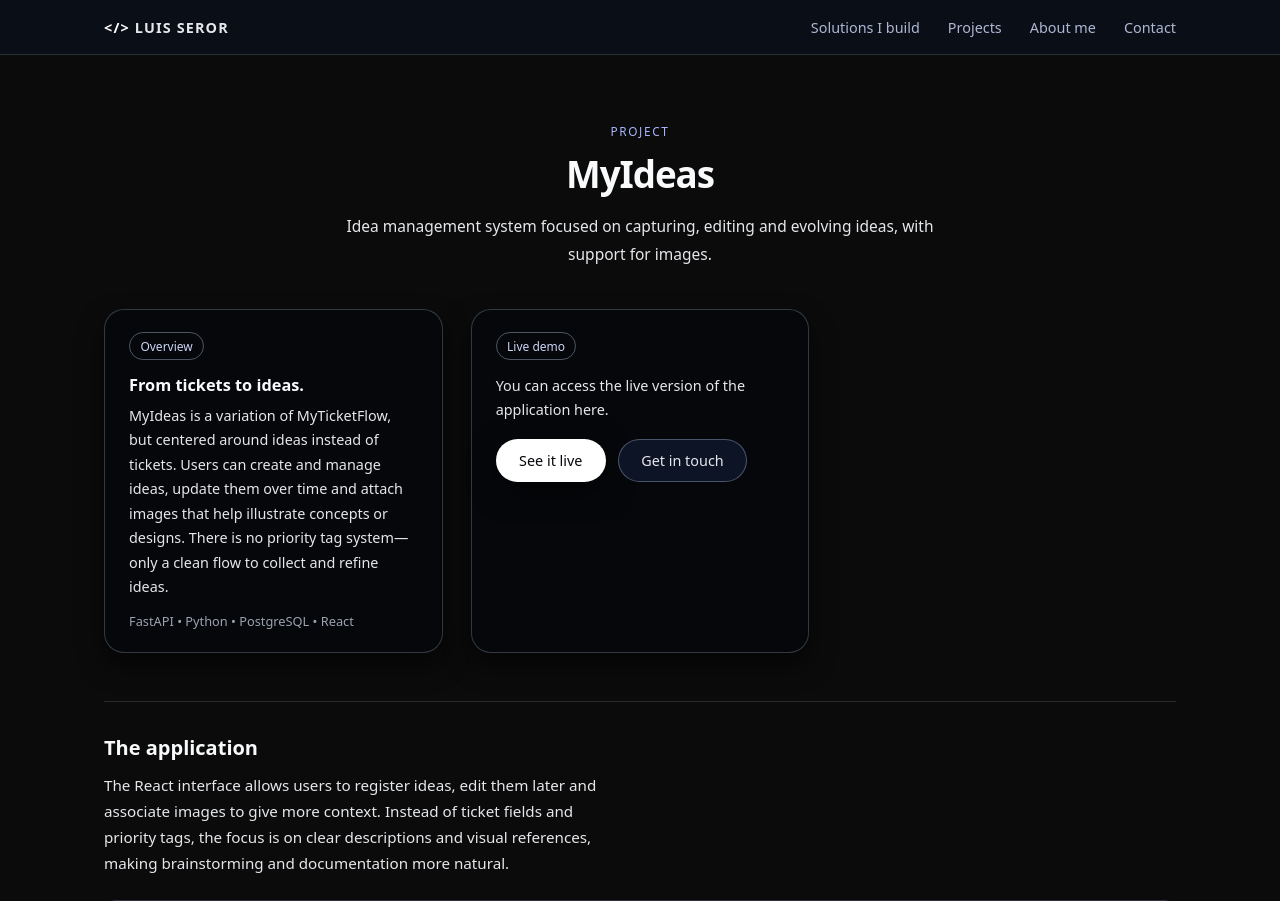
After one commit to LuisOctavioGSeror/portifolio, a Flask app: page /projects/myideas in a window 1280 px wide. The commit adds this page. Shown: the top 901 px of the page. Run offline with Flask 3, Linux system fonts and the light colour scheme; grey boxes are pictures that could not be loaded.

Commit message:
adding new project MyIdeas

```diff
--- a/app/routes.py
+++ b/app/routes.py
@@ -22,6 +22,10 @@ def register_routes(app):
     def project_myticketflow():
         return render_template("projects/myticketflow.html")
 
+    @app.route("/projects/myideas")
+    def project_myideas():
+        return render_template("projects/myideas.html")
+
     @app.route("/about")
     def about():
         return render_template("about.html")
--- /dev/null
+++ b/app/templates/projects/myideas.html
@@ -0,0 +1,79 @@
+{% extends "base.html" %}
+
+{% block title %}MyIdeas – Projects{% endblock %}
+
+{% block content %}
+<section class="section-wrapper">
+  <div class="container">
+    <header class="section-header">
+      <p class="section-kicker">Project</p>
+      <h1 class="section-title">MyIdeas</h1>
+      <p class="section-description">
+        Idea management system focused on capturing, editing and evolving ideas,
+        with support for images.
+      </p>
+    </header>
+
+    <div class="section-grid">
+      <article class="card">
+        <div class="card-label"><span>Overview</span></div>
+        <h2 class="card-title">From tickets to ideas.</h2>
+        <p class="card-text">
+          MyIdeas is a variation of MyTicketFlow, but centered around ideas
+          instead of tickets. Users can create and manage ideas, update them
+          over time and attach images that help illustrate concepts or designs.
+          There is no priority tag system—only a clean flow to collect and
+          refine ideas.
+        </p>
+        <p class="card-meta">
+          FastAPI • Python • PostgreSQL • React
+        </p>
+      </article>
+
+      <article class="card">
+        <div class="card-label"><span>Live demo</span></div>
+        <p class="card-text">
+          You can access the live version of the application here.
+        </p>
+        <div class="project-actions" style="margin-top: 1rem;">
+          <a
+            href="https://frontend-production-ef14.up.railway.app/login"
+            class="btn-primary"
+            target="_blank"
+            rel="noopener noreferrer"
+          >
+            See it live
+          </a>
+          <a href="{{ url_for('contact') }}" class="btn-ghost">Get in touch</a>
+        </div>
+      </article>
+    </div>
+
+    <section class="project-section">
+      <h2 class="project-section-title">The application</h2>
+      <p class="project-section-text">
+        The React interface allows users to register ideas, edit them later and
+        associate images to give more context. Instead of ticket fields and
+        priority tags, the focus is on clear descriptions and visual
+        references, making brainstorming and documentation more natural.
+      </p>
+      <figure class="project-figure">
+        <img
+          src="{{ url_for('static', filename='img/projects/myticketflow/app-1.png') }}"
+          alt="MyIdeas app screenshot — main ideas view"
+          class="project-image"
+        />
+        <figcaption class="project-figcaption">Main list of ideas</figcaption>
+      </figure>
+      <figure class="project-figure">
+        <img
+          src="{{ url_for('static', filename='img/projects/myticketflow/app-2.png') }}"
+          alt="MyIdeas app screenshot — idea detail and editing"
+          class="project-image"
+        />
+        <figcaption class="project-figcaption">Idea detail and editing</figcaption>
+      </figure>
+    </section>
+  </div>
+</section>
+{% endblock %}
```
Also changed, not shown: app/templates/projects.html (+28 -0 lines), README.md (added), 1 other file.
